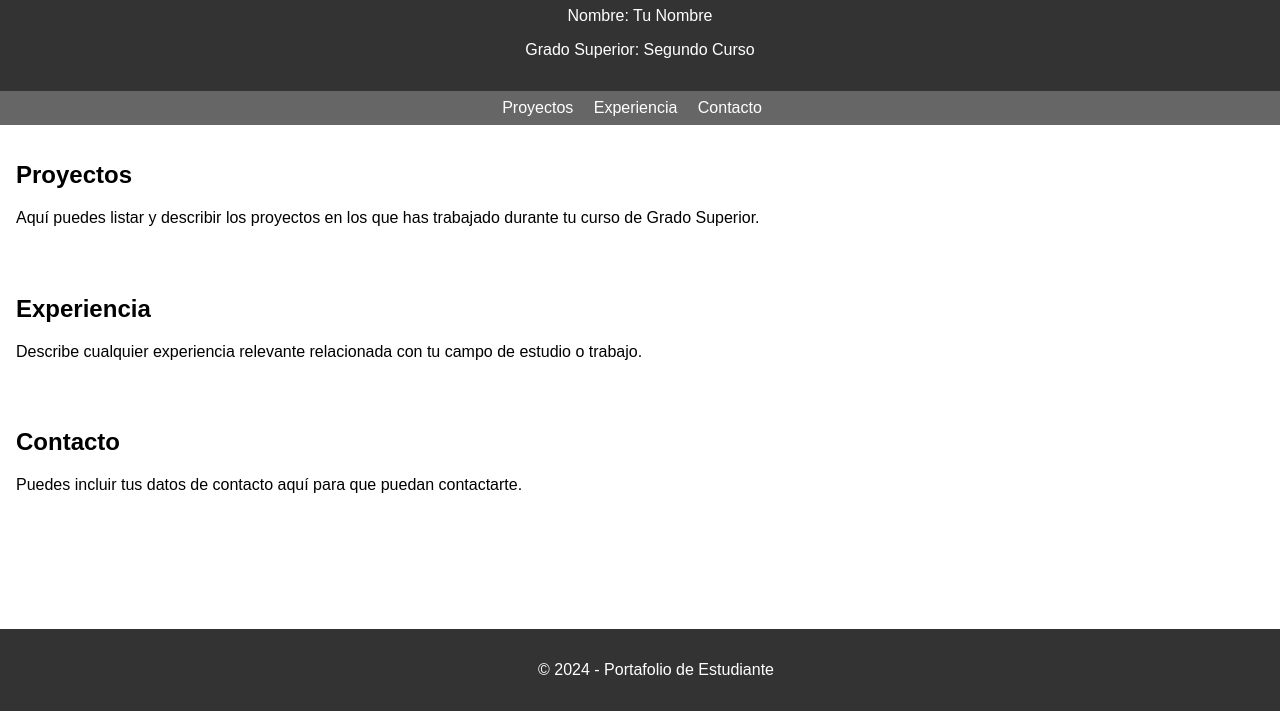
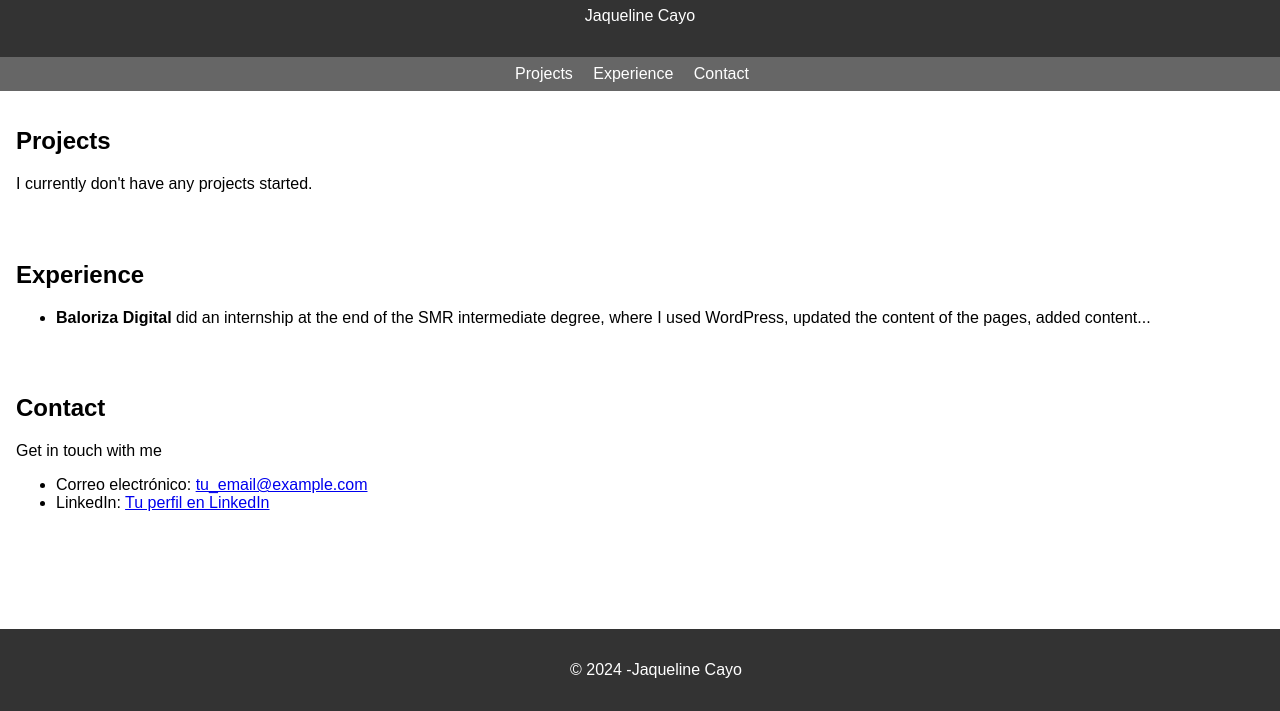
Before and after one commit to jaquecayjam/jaquecayjam.github.io, a plain HTML site: page index.html in a window 1280 px wide. Shown: the part 89-800 px from the top of the page. Drawn offline with Linux system fonts and the light colour scheme.

Commit message:
Modifico, y añado : experiencia, contacto

```diff
--- a/index.html
+++ b/index.html
@@ -3,36 +3,41 @@
 <head>
     <meta charset="UTF-8">
     <meta name="viewport" content="width=device-width, initial-scale=1.0">
-    <title>Portafolio - Estudiante de 2º de Grado Superior</title>
+    <title>Portafolio - Jaqueline Cayo</title>
     <link rel="stylesheet" href="assets/styles/main.css">
 </head>
 <body>
     <header>
-        <h1>Portafolio de Estudiante</h1>
-        <p>Nombre: Tu Nombre</p>
-        <p>Grado Superior: Segundo Curso</p>
+        <h1>Welcome</h1>
+        <p>Jaqueline Cayo</p>
     </header>
     <nav>
         <ul>
-            <li><a href="#proyectos">Proyectos</a></li>
-            <li><a href="#experiencia">Experiencia</a></li>
-            <li><a href="#contacto">Contacto</a></li>
+            <li><a href="#proyectos">Projects</a></li>
+            <li><a href="#experiencia">Experience</a></li>
+            <li><a href="#contacto">Contact</a></li>
         </ul>
     </nav>
     <section id="proyectos">
-        <h2>Proyectos</h2>
-        <p>Aquí puedes listar y describir los proyectos en los que has trabajado durante tu curso de Grado Superior.</p>
+        <h2>Projects</h2>
+        <p>I currently don't have any projects started.</p>
     </section>
     <section id="experiencia">
-        <h2>Experiencia</h2>
-        <p>Describe cualquier experiencia relevante relacionada con tu campo de estudio o trabajo.</p>
+        <h2>Experience</h2>
+        <ul>
+            <li><strong>Baloriza Digital</strong> did an internship at the end of the SMR intermediate degree, where I used WordPress, updated the content of the pages, added content...</li>
+        </ul>
     </section>
     <section id="contacto">
-        <h2>Contacto</h2>
-        <p>Puedes incluir tus datos de contacto aquí para que puedan contactarte.</p>
+        <h2>Contact</h2>
+        <p>Get in touch with me</p>
+        <ul>
+            <li>Correo electrónico: <a href="mailto:tu_email@example.com">tu_email@example.com</a></li>
+            <li>LinkedIn: <a href="https://www.linkedin.com/in/tu_perfil" target="_blank">Tu perfil en LinkedIn</a></li>
+        </ul>
     </section>
     <footer>
-        <p>&copy; 2024 - Portafolio de Estudiante</p>
+        <p>&copy; 2024 -Jaqueline Cayo</p>
     </footer>
 </body>
 </html>
```
